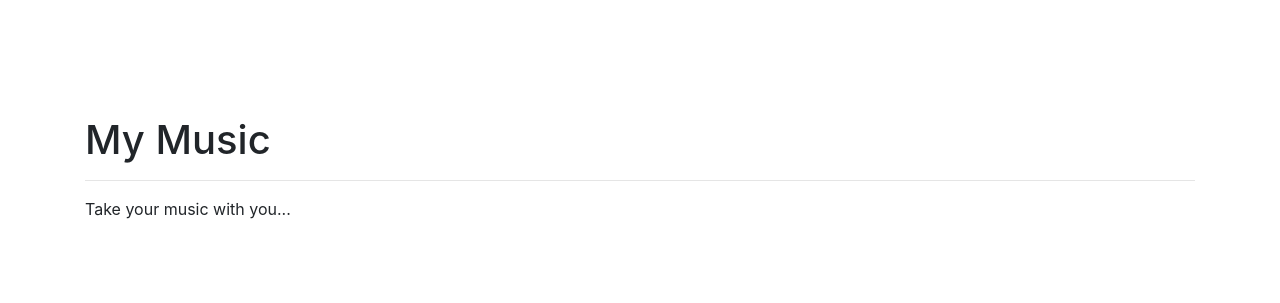
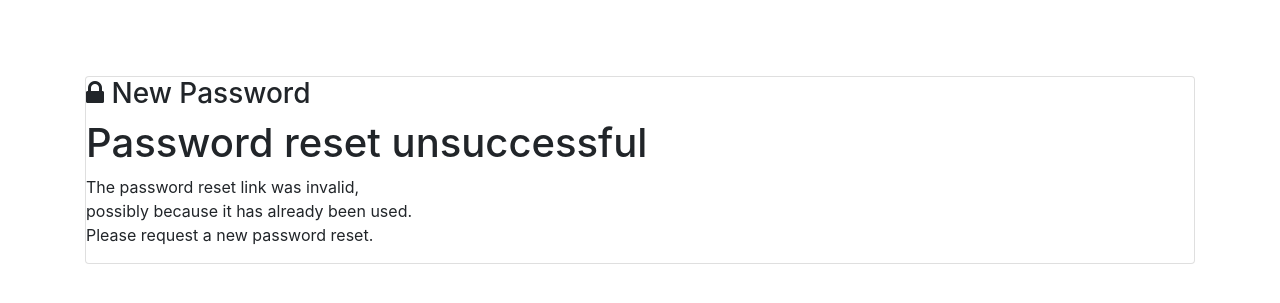
Before and after one commit to naseem11/mymusic, a Django app: a page that uses templates/base.html in a window 1280 px wide. Shown: the top 303 px of the page. Run offline with Django 3.2, Linux system fonts and the light colour scheme; some libraries are stand-ins or nearby versions.

Commit message:
Added reset password functionality

```diff
--- a/accounts/templates/register.html
+++ b/accounts/templates/register.html
@@ -5,10 +5,11 @@
     <a class="navbar-brand" href="{%url 'home'%}">
             <strong>My Music</strong>
     </a>
-    <div class="container">
-        <button class="navbar-toggler navbar-toggler-right" type="button" data-toggle="collapse" data-target="#navbarNav1" aria-controls="navbarNav1" aria-expanded="false" aria-label="Toggle navigation">
+     <button class="navbar-toggler navbar-toggler-right" type="button" data-toggle="collapse" data-target="#navbarNav1" aria-controls="navbarNav1" aria-expanded="false" aria-label="Toggle navigation">
             <span class="navbar-toggler-icon"></span>
         </button>
+
+    <div class="container">
 
         <div class="collapse navbar-collapse" id="navbarNav1">
             <ul class="nav navbar-nav ml-auto ">
--- a/accounts/urls.py
+++ b/accounts/urls.py
@@ -1,10 +1,15 @@
 from django.conf.urls import url
 from .views import logout,profile,login,register
+from django.contrib.auth.views import password_reset, password_reset_done, password_reset_confirm, password_reset_complete
 
 urlpatterns=[
     url(r'^logout$',logout,name='logout'),
     url(r'^profile$', profile,name='profile'),
     url(r'^login$',login,name='login'),
-    url(r'^register$', register, name='register')
-
+    url(r'^register$', register, name='register'),
+   # .............password reset urls ..................
+     url(r'^password/reset/$',password_reset,name='password_reset'),
+     url(r'^password/reset/done/$',password_reset_done, name='password_reset_done'),
+     url(r'^password/reset/confirm/(?P<uidb64>[0-9A-Za-z]+)-(?P<token>.+)/$',password_reset_confirm, name='password_reset_confirm'),
+     url(r'^password/reset/complete/$', password_reset_complete, name='password_reset_complete')
 ]
--- a/music/views.py
+++ b/music/views.py
@@ -50,7 +50,7 @@ def add_album (request):
                 api_key=os.environ.get('API_KEY')
                 rquest=requests.get('http://ws.audioscrobbler.com/2.0/?method=album.getinfo&api_key='+api_key+'&artist='+album.artist+'&album='+album.title+'&format=json')
                 json_object=rquest.json()
-                img_url=json_object['album']['image'][2]['#text']
+                img_url=json_object['album']['image'][3]['#text']
 
                 image_content = ContentFile(requests.get(img_url).content)
                 album.artwork.save(album.title, image_content)
@@ -123,7 +123,8 @@ def search_music(request):
     if query:
         albums = albums.filter(
             Q(title__icontains=query) |
-            Q(artist__icontains=query)
+            Q(artist__icontains=query)|
+            Q(genre__icontains=query)
         ).distinct()
         if(albums):
             return render(request, 'home.html', {'albums':albums})
--- a/mymusic/urls.py
+++ b/mymusic/urls.py
@@ -19,7 +19,7 @@ from music import urls as music_urls
 # from django.views.static import serve
 # from .settings import MEDIA_ROOT
 from .views import index
-from accounts import urls as account_urls
+from accounts import urls as accounts_urls
 
 
 
@@ -27,8 +27,9 @@ urlpatterns = [
 
     url(r'^admin/', admin.site.urls),
     url(r'^music/', include(music_urls)),
-    url(r'^accounts/', include((account_urls))),
+    url(r'^accounts/', include((accounts_urls))),
     # url(r'^media/(?P<path>.*)$', serve, {'document_root': MEDIA_ROOT}),
+    # url(r'^user/', include(accounts_urls)),
     url(r'', index, name='index' ),
 
 ]
--- a/templates/base.html
+++ b/templates/base.html
@@ -6,7 +6,7 @@
     <meta charset="utf-8">
     <meta name="viewport" content="width=device-width, initial-scale=1, shrink-to-fit=no">
     <meta http-equiv="x-ua-compatible" content="ie=edge">
-    <title>My Music</title>
+    <title>{% block title %} My Music {% endblock %}</title>
     <!-- Font Awesome -->
 
 
@@ -54,14 +54,15 @@
 
 {% block navbar %}
 <nav class="navbar navbar-toggleable-md  navbar-dark navbar-green ">
-    <a class="navbar-brand" href="{%url 'home'%}">
+
+
+        <a class="navbar-brand" href="{%url 'home'%}">
             <strong>My Music</strong>
     </a>
-    <div class="container">
         <button class="navbar-toggler navbar-toggler-right" type="button" data-toggle="collapse" data-target="#navbarNav1" aria-controls="navbarNav1" aria-expanded="false" aria-label="Toggle navigation">
             <span class="navbar-toggler-icon"></span>
         </button>
-
+    <div class="container">
         <div class="collapse navbar-collapse" id="navbarNav1">
             <ul class="navbar-nav mr-auto">
                 <li class="nav-item active ">
@@ -90,7 +91,7 @@
 
 
         </div>
-    </div>
+ </div>
 </nav>
 {% endblock %}
 <div class="container" style="margin-top:20px;">
@@ -99,7 +100,7 @@
 
 {% endblock%}
 </div>
-{% block commonScripts %}
+{% block commonscripts %}
     <!-- SCRIPTS -->
     <!-- JQuery -->
      <script type="text/javascript" src="{% static 'js/jquery-3.1.1.min.js' %}"></script>
--- /dev/null
+++ b/templates/registration/password_reset_confirm.html
@@ -0,0 +1,79 @@
+{% extends "register.html" %}
+{% block title %}Setting New password{% endblock %}
+
+{% block body %}
+{#    {% if validlink %}#}
+{#        #}
+{#        <form action="" method="post">#}
+{#            <div style="display:none">#}
+{#                <input type="hidden" value="{{ csrf_token }}" name="csrfmiddlewaretoken">#}
+{#            </div>#}
+{#            <table>#}
+{#                <tr>#}
+{#                    <td>{{ form.new_password1.errors }}#}
+{#                        <label for="id_new_password1">New password:</label></td>#}
+{#                    <td>{{ form.new_password1 }}</td>#}
+{#                </tr>#}
+{#                <tr>#}
+{#                    <td>{{ form.new_password2.errors }}#}
+{#                        <label for="id_new_password2">Confirm password:</label></td>#}
+{#                    <td>{{ form.new_password2 }}</td>#}
+{#                </tr>#}
+{#                <tr>#}
+{#                    <td></td>#}
+{#                    <td><input type="submit" value="Change my password" /></td>#}
+{#                </tr>#}
+{#            </table>#}
+{#        </form>#}
+{#    {% else %}#}
+{#        <h1>Password reset unsuccessful</h1>#}
+{#        <p>The password reset link was invalid, <br />#}
+{#        possibly because it has already been used. <br />#}
+{#        Please request a new password reset.</p>#}
+{#    {% endif %}#}
+
+    <div class=" card center padding-t">
+    <div class="card-block animated fadeInDown">
+
+        <!--Header-->
+        <div class="form-header mycol ">
+            <h3><i class="fa fa-lock"></i> New Password</h3>
+        </div>
+
+        <!--Body-->
+        {% if validlink %}
+        <form role="form" method="post" action="">
+        <div class="md-form">
+            <i class="fa fa-lock prefix"></i>
+
+            {%csrf_token%}
+             {{ form.new_password1 }}
+            {{ form.new_password1.errors }}
+            <label for="id_new_password1">New Password</label>
+        </div>
+
+        <div class="md-form">
+            <i class="fa fa-lock prefix"></i>
+
+            {{ form.new_password2 }}
+            {{ form.new_password2.errors }}
+            <label for="id_new_password2">Confirm Password</label>
+        </div>
+
+        <div class="text-center">
+            <button type="submit" class="btn btn-success">Submit</button>
+
+        </div>
+        </form>
+        {% else %}
+        <h1>Password reset unsuccessful</h1>
+        <p>The password reset link was invalid, <br />
+        possibly because it has already been used. <br />
+        Please request a new password reset.</p>
+    {% endif %}
+
+
+    </div>
+
+</div>
+{% endblock %}
```
Also changed, not shown: accounts/templates/login.html (+4 -14 lines), music/templates/home.html (+5 -5 lines), mymusic/settings.py (+14 -1 lines), templates/registration/password_reset_complete.html (added, +33 -0 lines), templates/registration/password_reset_done.html (added, +29 -0 lines), templates/registration/password_reset_email.html (added, +15 -0 lines), templates/registration/password_reset_form.html (added, +35 -0 lines), accounts/views.py (line endings or trailing spaces).
